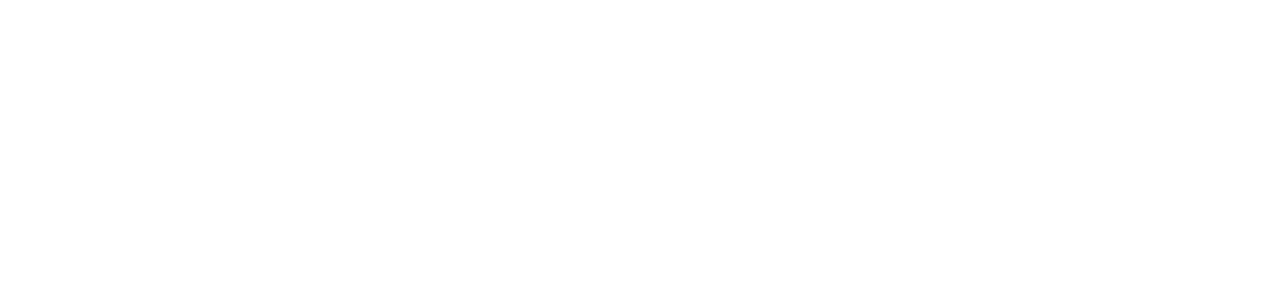
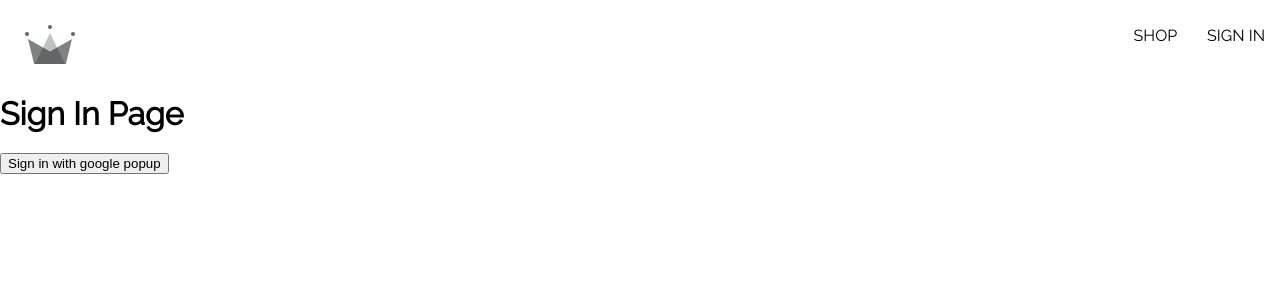
Before and after one commit to wumanho/goodecom, a React (Create React App) app: page /sign-in in a window 1280 px wide. Before the commit this address had no page. Shown: the top 300 px of the page. Built offline with nearby package versions, Linux system fonts and the light colour scheme; no server answers; a web font is replaced by a local one.

Commit message:
创建用户

```diff
--- a/package.json
+++ b/package.json
@@ -6,6 +6,7 @@
     "@testing-library/jest-dom": "^5.16.4",
     "@testing-library/react": "^13.3.0",
     "@testing-library/user-event": "^13.5.0",
+    "firebase": "^9.8.3",
     "react": "^18.1.0",
     "react-dom": "^18.1.0",
     "react-router-dom": "6",
--- a/src/App.js
+++ b/src/App.js
@@ -1,6 +1,7 @@
 import Home from "./routes/home/home";
 import {Routes, Route} from "react-router-dom";
 import Navigation from "./routes/navigation/navigation";
+import SignIn from "./routes/sign-in/sign-in";
 import {Fragment} from "react";
 
 const Shop = () => {
@@ -16,7 +17,8 @@
     <Routes>
       <Route path='/' element={<Navigation/>}>
         <Route index element={<Home/>}/>
-        <Route path='/shop' element={<Shop/>}/>
+        <Route path='shop' element={<Shop/>}/>
+        <Route path='sign-in' element={<SignIn/>}/>
       </Route>
     </Routes>
   )
--- a/src/routes/navigation/navigation.js
+++ b/src/routes/navigation/navigation.js
@@ -14,6 +14,9 @@
           <Link className='nav-link' to='/shop'>
             SHOP
           </Link>
+          <Link className='nav-link' to='/sign-in'>
+            SIGN IN
+          </Link>
         </div>
       </div>
       <Outlet/>
--- /dev/null
+++ b/src/routes/sign-in/sign-in.js
@@ -0,0 +1,18 @@
+import {sighInWithGooglePopup, createUserDocumentFromAuth} from '../../utils/firebase/firebase.util'
+
+const SignIn = () => {
+  const logGoogleUser = async () => {
+    const {user} = await sighInWithGooglePopup()
+    const userDocRef = await createUserDocumentFromAuth(user)
+  }
+  return (
+    <div>
+      <h1>Sign In Page</h1>
+      <button onClick={logGoogleUser}>
+        Sign in with google popup
+      </button>
+    </div>
+  )
+}
+
+export default SignIn
```
Also changed, not shown: 2 other files (tests, documents, lock files or other folders).
